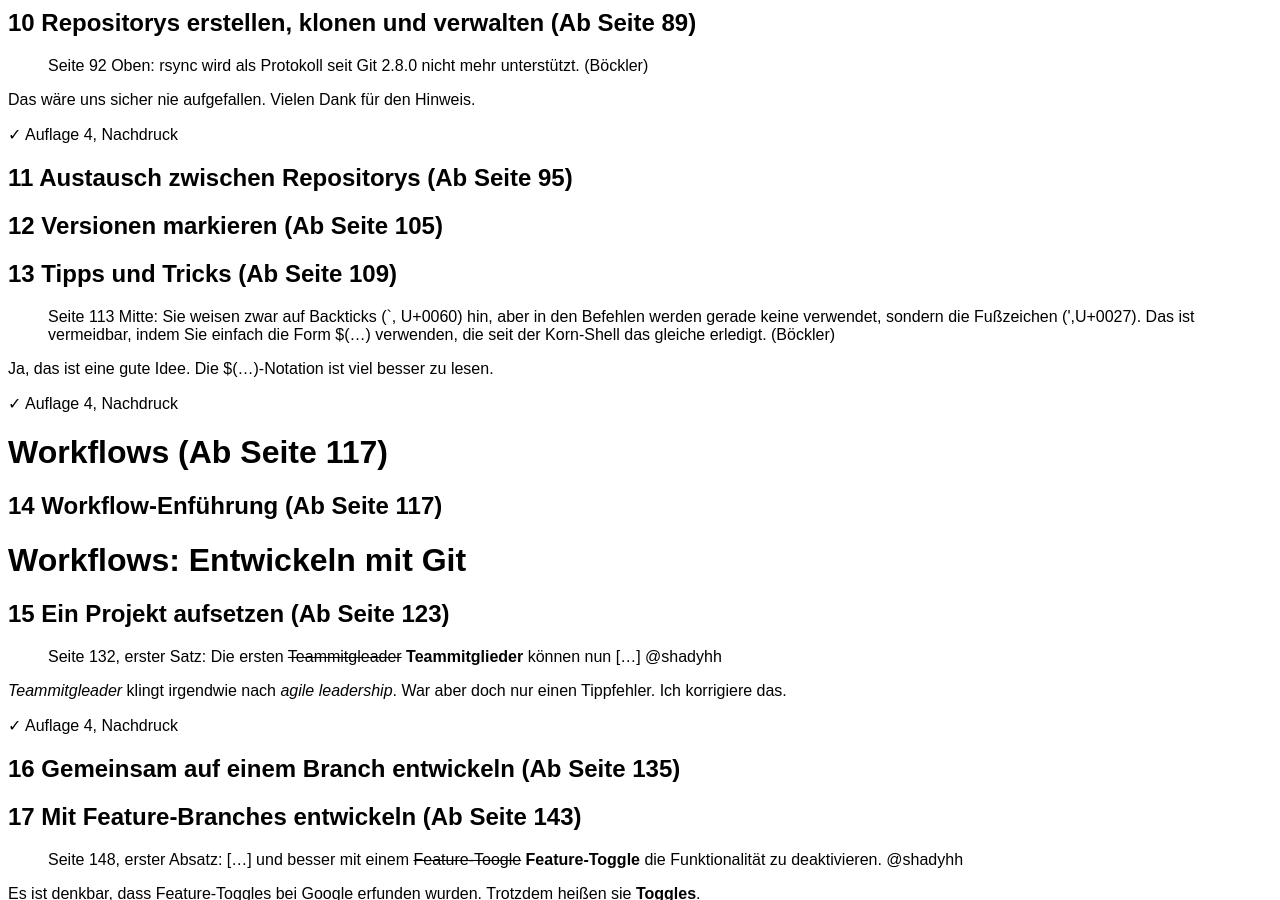
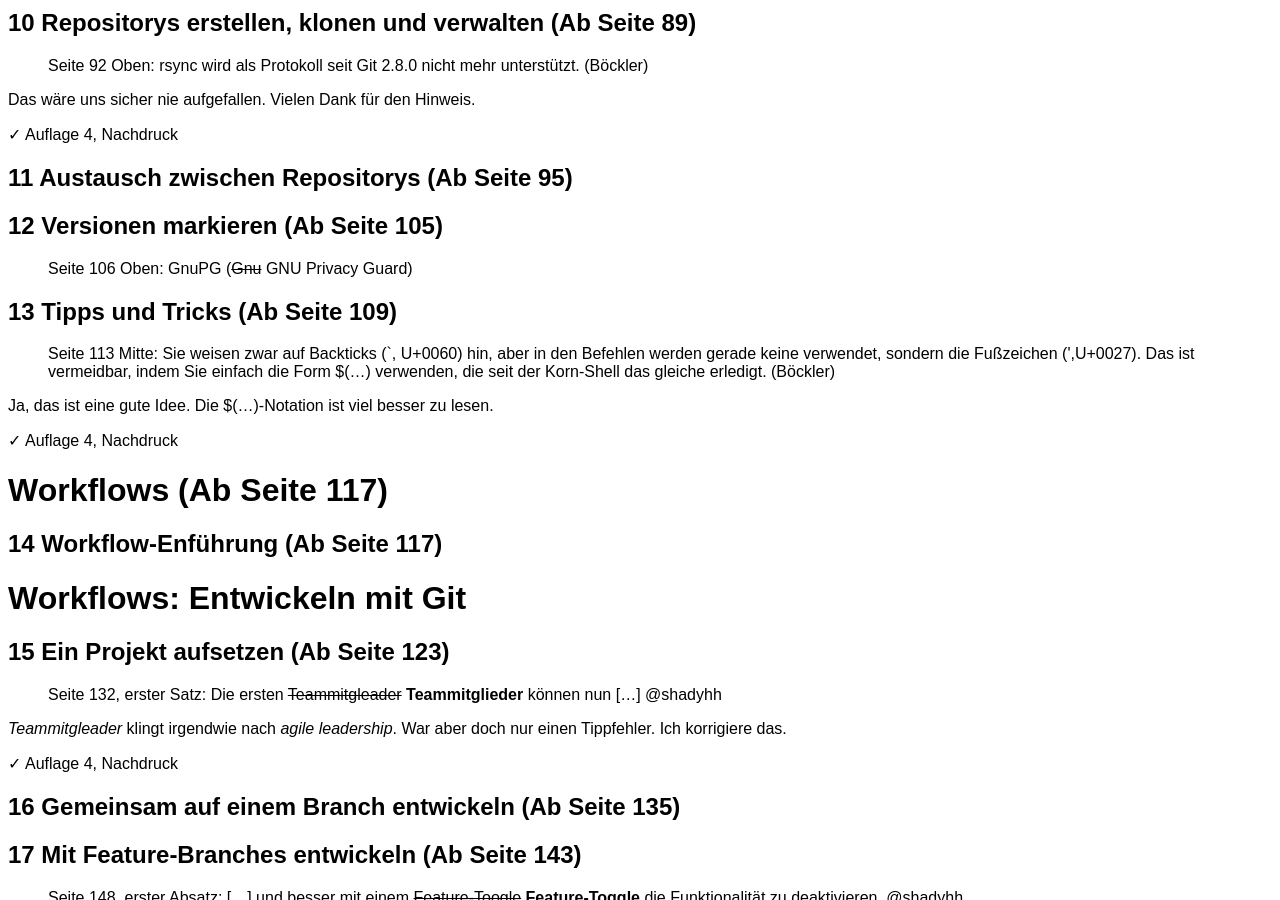
Before and after one commit to kapitel26/gitbuch-feedback, a Jekyll site: the page built from feedback-git-buch-auflage-4.md, in a window 1280 px wide and 900 px high, scrolled down 940 px. Built offline with Jekyll 4.4.1, drawn with Linux system fonts in a browser that asks for light colours.

Commit message:
Update feedback-git-buch-auflage-4.md

```diff
--- a/feedback-git-buch-auflage-4.md
+++ b/feedback-git-buch-auflage-4.md
@@ -52,6 +52,8 @@ Das wäre uns sicher nie aufgefallen. Vielen Dank für den Hinweis.
 ## 11 Austausch zwischen Repositorys (Ab Seite 95)
 
 ## 12 Versionen markieren (Ab Seite 105)
+
+> Seite 106 Oben: GnuPG (~~Gnu~~ GNU Privacy Guard)
 
 ## 13 Tipps und Tricks (Ab Seite 109)
 
```
